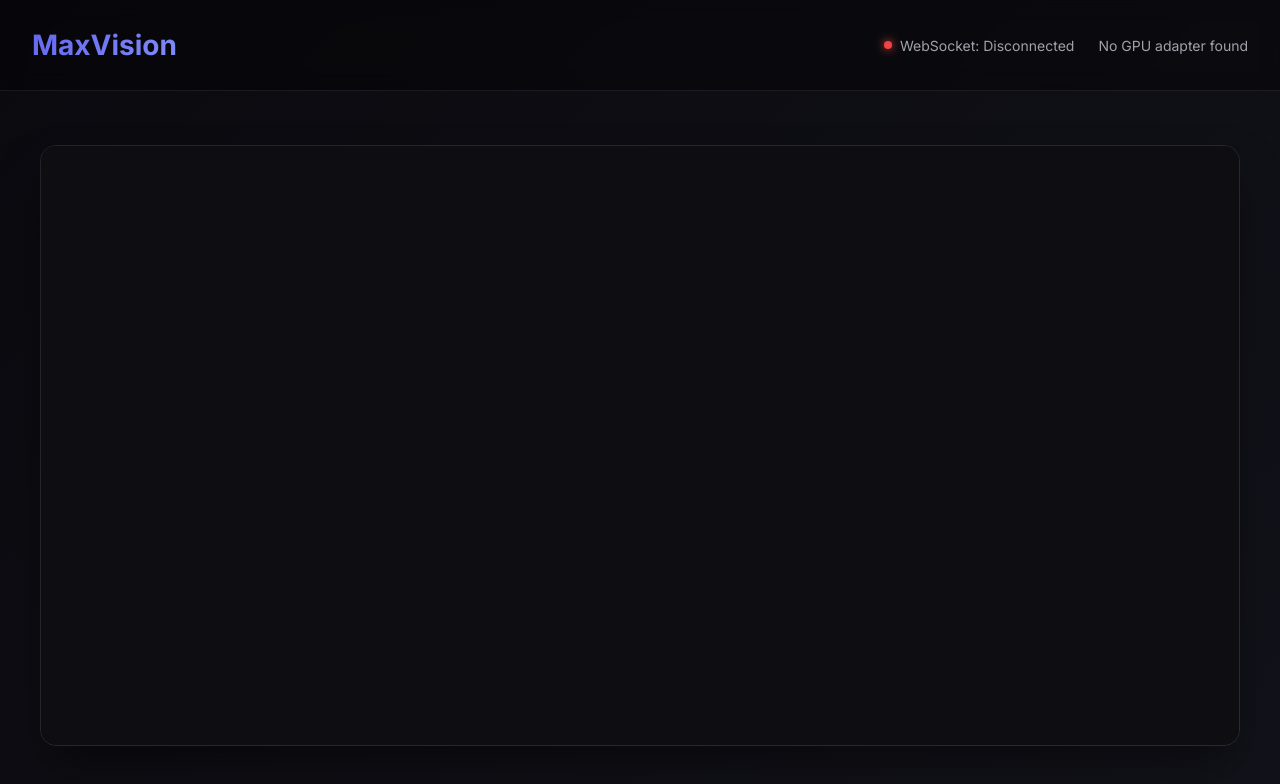
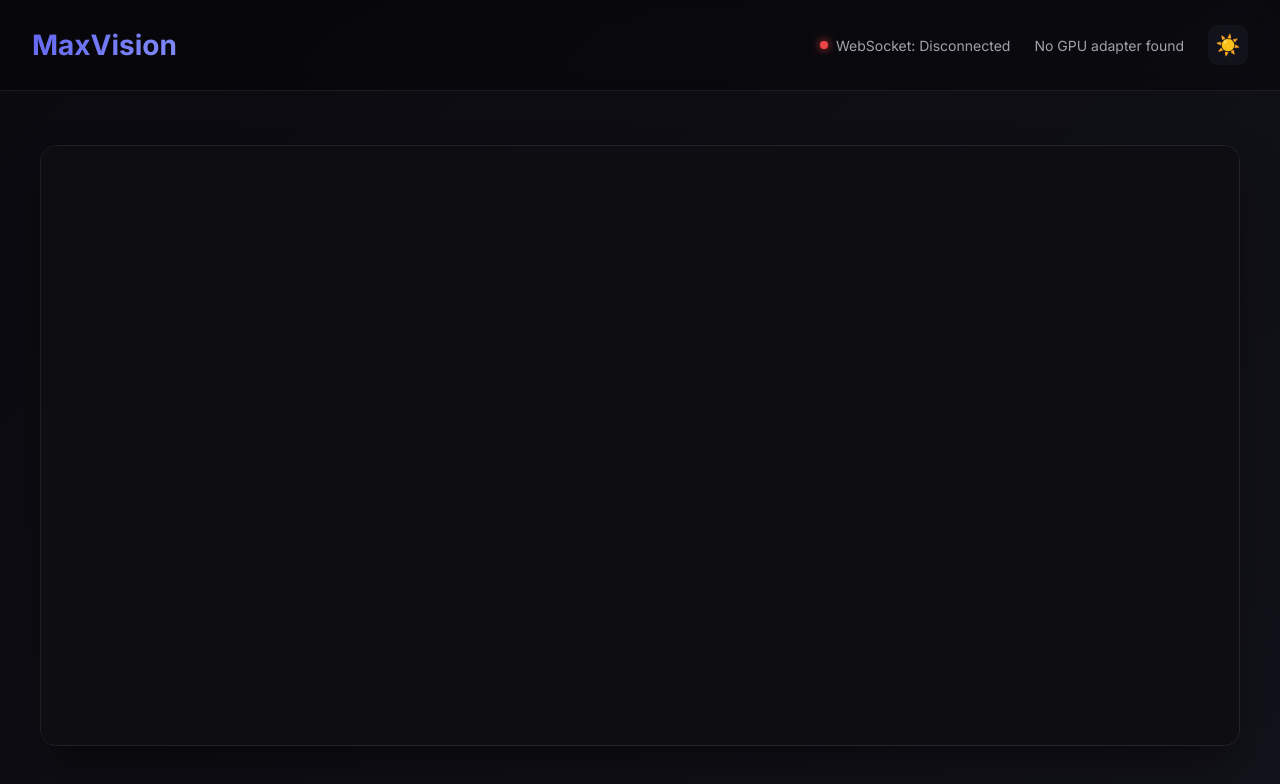
Before and after one commit to osama-gawish/MaxVision, a React app in the folder frontend/: page / in a window 1280 px wide. Shown: the top 784 px of the page. Built offline with nearby package versions, Linux system fonts and the light colour scheme; no server answers; the HTML template or start-up script is replaced by a standard one.

Commit message:
Add theme toggle

```diff
--- a/frontend/src/App.jsx
+++ b/frontend/src/App.jsx
@@ -5,6 +5,20 @@ function App() {
   const canvasRef = useRef(null)
   const [status, setStatus] = useState('Initializing...')
   const [wsConnected, setWsConnected] = useState(false)
+  const [theme, setTheme] = useState(() => {
+    // Get saved theme or default to dark
+    return localStorage.getItem('theme') || 'dark'
+  })
+
+  // Apply theme to document
+  useEffect(() => {
+    document.documentElement.setAttribute('data-theme', theme)
+    localStorage.setItem('theme', theme)
+  }, [theme])
+
+  const toggleTheme = () => {
+    setTheme(prev => prev === 'dark' ? 'light' : 'dark')
+  }
 
   useEffect(() => {
     // Initialize WebGPU
@@ -80,12 +94,22 @@ function App() {
     <div className={styles.dashboard}>
       <header className={styles.header}>
         <h1 className={styles.title}>MaxVision</h1>
+        <div className={styles.headerControls}>
           <div className={styles.statusBar}>
             <span className={styles.statusItem}>
               <span className={wsConnected ? styles.statusDotConnected : styles.statusDotDisconnected} />
               WebSocket: {wsConnected ? 'Connected' : 'Disconnected'}
             </span>
             <span className={styles.statusItem}>{status}</span>
+          </div>
+          <button
+            className={styles.themeToggle}
+            onClick={toggleTheme}
+            aria-label="Toggle theme"
+            title={`Switch to ${theme === 'dark' ? 'light' : 'dark'} mode`}
+          >
+            {theme === 'dark' ? '☀️' : '🌙'}
+          </button>
         </div>
       </header>
 
--- a/frontend/src/App.module.css
+++ b/frontend/src/App.module.css
@@ -4,8 +4,9 @@
     min-height: 100vh;
     display: flex;
     flex-direction: column;
-    background: linear-gradient(135deg, #0a0a0f 0%, #12121a 100%);
-    color: #e4e4e7;
+    background: linear-gradient(135deg, var(--bg-primary) 0%, var(--bg-secondary) 100%);
+    color: var(--text-primary);
+    transition: background 0.3s ease, color 0.3s ease;
 }
 
 .header {
@@ -13,8 +14,8 @@
     display: flex;
     justify-content: space-between;
     align-items: center;
-    border-bottom: 1px solid rgba(255, 255, 255, 0.08);
-    background: rgba(0, 0, 0, 0.3);
+    border-bottom: 1px solid var(--border-color);
+    background: var(--bg-header);
     backdrop-filter: blur(10px);
 }
 
@@ -28,11 +29,17 @@
     margin: 0;
 }
 
+.headerControls {
+    display: flex;
+    align-items: center;
+    gap: 1.5rem;
+}
+
 .statusBar {
     display: flex;
     gap: 1.5rem;
     font-size: 0.875rem;
-    color: #a1a1aa;
+    color: var(--text-secondary);
 }
 
 .statusItem {
@@ -58,6 +65,31 @@
     box-shadow: 0 0 8px #ef4444;
 }
 
+/* Theme Toggle Button */
+.themeToggle {
+    display: flex;
+    align-items: center;
+    justify-content: center;
+    width: 40px;
+    height: 40px;
+    border: none;
+    border-radius: 10px;
+    background: var(--bg-secondary);
+    color: var(--text-primary);
+    cursor: pointer;
+    transition: all 0.2s ease;
+    font-size: 1.25rem;
+}
+
+.themeToggle:hover {
+    background: var(--border-color);
+    transform: scale(1.05);
+}
+
+.themeToggle:active {
+    transform: scale(0.95);
+}
+
 .main {
     flex: 1;
     display: flex;
@@ -71,13 +103,15 @@
     max-width: 1200px;
     border-radius: 16px;
     overflow: hidden;
-    box-shadow: 0 25px 50px -12px rgba(0, 0, 0, 0.5);
-    border: 1px solid rgba(255, 255, 255, 0.1);
+    box-shadow: 0 25px 50px -12px var(--shadow-color);
+    border: 1px solid var(--border-color);
+    transition: box-shadow 0.3s ease, border-color 0.3s ease;
 }
 
 .canvas {
     width: 100%;
     height: auto;
     display: block;
-    background: #0d0d12;
+    background: var(--canvas-bg);
+    transition: background 0.3s ease;
 }
--- a/frontend/src/index.css
+++ b/frontend/src/index.css
@@ -9,21 +9,45 @@
   padding: 0;
 }
 
+/* Theme CSS Variables */
 :root {
   font-family: 'Inter', -apple-system, BlinkMacSystemFont, 'Segoe UI', Roboto, sans-serif;
   line-height: 1.5;
   font-weight: 400;
-  color-scheme: dark;
   font-synthesis: none;
   text-rendering: optimizeLegibility;
   -webkit-font-smoothing: antialiased;
   -moz-osx-font-smoothing: grayscale;
+
+  /* Dark theme (default) */
+  --bg-primary: #0a0a0f;
+  --bg-secondary: #12121a;
+  --bg-header: rgba(0, 0, 0, 0.3);
+  --text-primary: #e4e4e7;
+  --text-secondary: #a1a1aa;
+  --border-color: rgba(255, 255, 255, 0.08);
+  --canvas-bg: #0d0d12;
+  --shadow-color: rgba(0, 0, 0, 0.5);
+  color-scheme: dark;
+}
+
+[data-theme="light"] {
+  --bg-primary: #f8fafc;
+  --bg-secondary: #e2e8f0;
+  --bg-header: rgba(255, 255, 255, 0.8);
+  --text-primary: #1e293b;
+  --text-secondary: #64748b;
+  --border-color: rgba(0, 0, 0, 0.1);
+  --canvas-bg: #f1f5f9;
+  --shadow-color: rgba(0, 0, 0, 0.15);
+  color-scheme: light;
 }
 
 body {
   min-width: 320px;
   min-height: 100vh;
-  background: #0a0a0f;
+  background: var(--bg-primary);
+  transition: background 0.3s ease;
 }
 
 #root {
```
Lines whose indentation alone changed are shown as unchanged.
